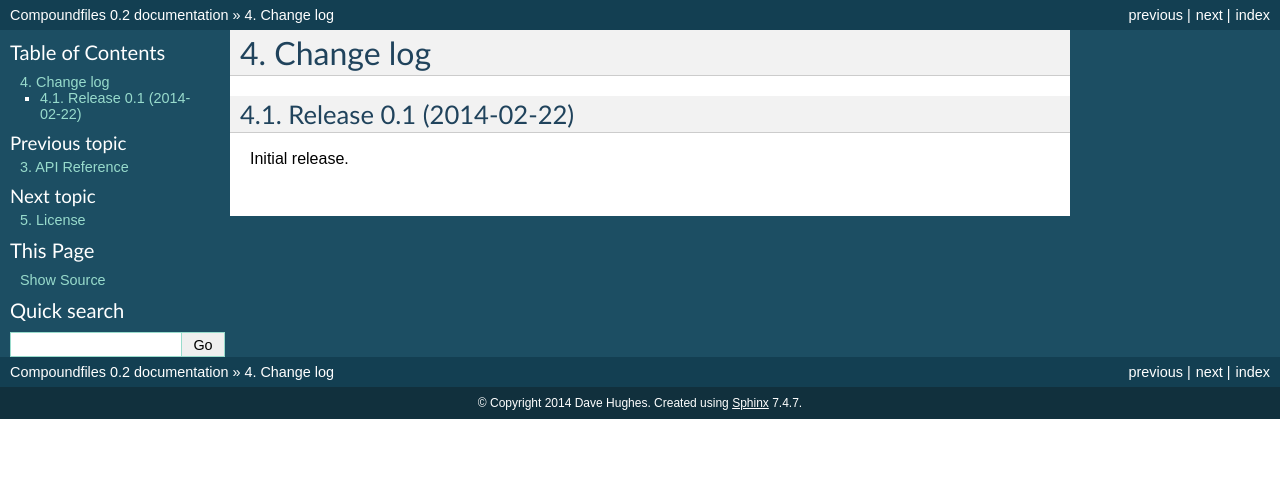
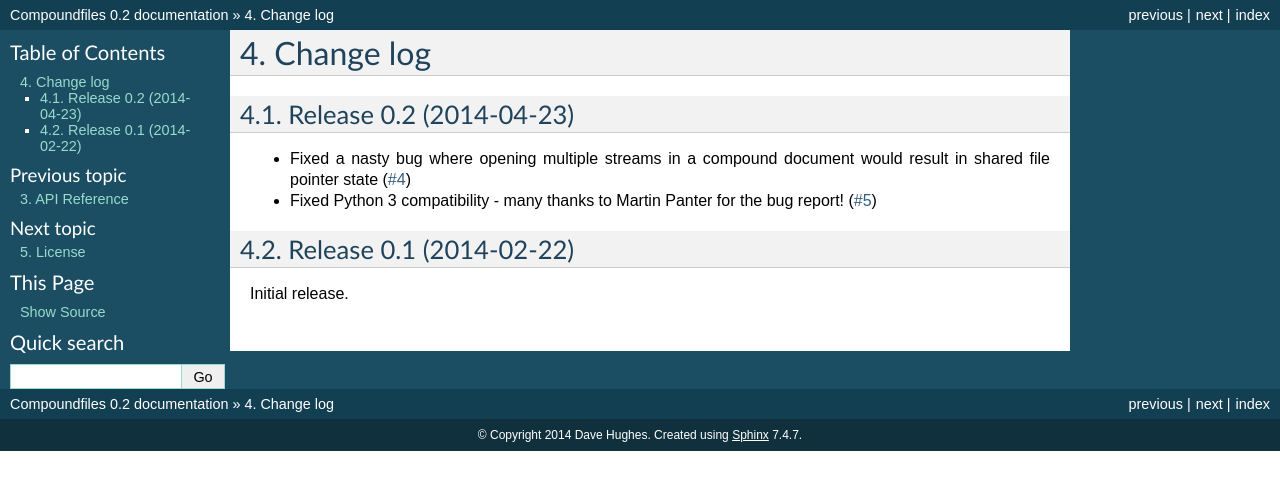
Before and after one commit to waveform-computing/compoundfiles, a Sphinx documentation site: the page built from docs/changelog.rst, in a window 1280 px wide. Shown: the top 490 px of the page. Built offline with Sphinx 7.4.7, drawn with Linux system fonts in a browser that asks for light colours.

Commit message:
Update changelog for 0.2

```diff
--- a/docs/changelog.rst
+++ b/docs/changelog.rst
@@ -5,6 +5,18 @@ Change log
 ==========
 
 
+Release 0.2 (2014-04-23)
+========================
+
+* Fixed a nasty bug where opening multiple streams in a compound document would
+  result in shared file pointer state (`#4`_)
+* Fixed Python 3 compatibility - many thanks to Martin Panter for the bug
+  report! (`#5`_)
+
+.. _#4: https://github.com/waveform80/compoundfiles/issues/4
+.. _#5: https://github.com/waveform80/compoundfiles/issues/5
+
+
 Release 0.1 (2014-02-22)
 ========================
 
```
